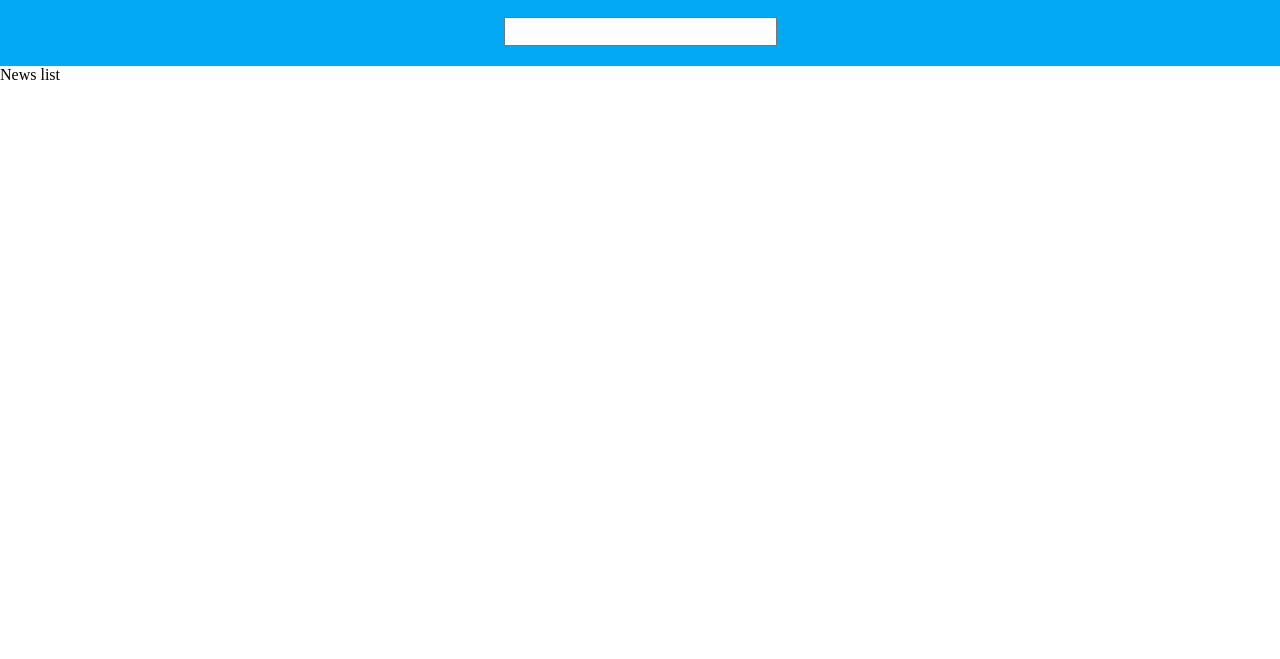
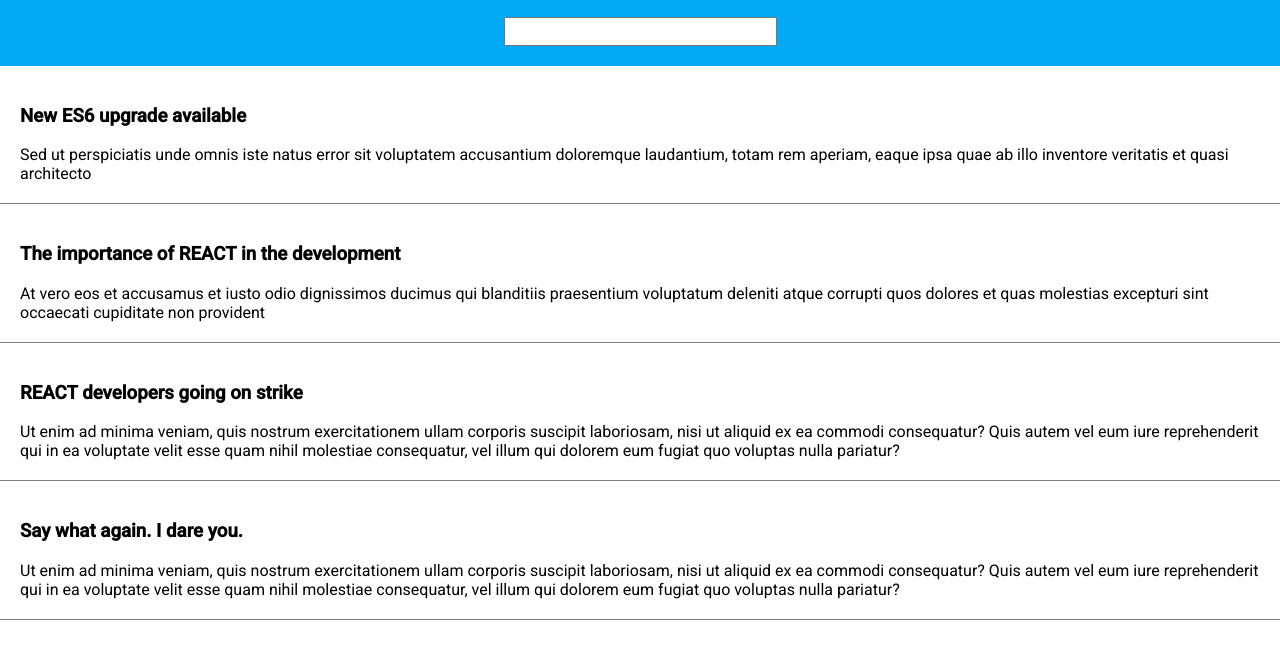
Before and after one commit to genie-ru/react_eng, a React app in the folder my-app/: page / in a window 1280 px wide. Shown: the part 63-722 px from the top of the page. Built offline with nearby package versions, Linux system fonts and the light colour scheme.

Commit message:
add prop2

```diff
--- a/my-app/public/index.html
+++ b/my-app/public/index.html
@@ -18,6 +18,10 @@
     <link rel="preconnect" href="https://fonts.googleapis.com">
     <link rel="preconnect" href="https://fonts.gstatic.com" crossorigin>
     <link href="https://fonts.googleapis.com/css2?family=Anton&display=swap" rel="stylesheet">
+    <link rel="preconnect" href="https://fonts.googleapis.com">
+    <link rel="preconnect" href="https://fonts.gstatic.com" crossorigin>
+    <link href="https://fonts.googleapis.com/css2?family=Anton&family=Roboto:wght@300;400;500&display=swap" rel="stylesheet">
+
     <!--
       Notice the use of %PUBLIC_URL% in the tags above.
       It will be replaced with the URL of the `public` folder during the build.
--- a/my-app/src/components/news_list.js
+++ b/my-app/src/components/news_list.js
@@ -1,10 +1,18 @@
-const Newslist = (props) => {
-    console.log(props);
+import NewsListItem from "./news_list_item";
+
+
+const NewsList = (props) => {
+
+    const news = props.news.map((item)=>(
+        <NewsListItem key={item.id} item={item}/>
+    ))
+
+
     return (
         <>
-            <div>News list</div>
+           { news }
         </>
     )
 }
 
-export default Newslist;
+export default NewsList;
--- /dev/null
+++ b/my-app/src/components/news_list_item.js
@@ -0,0 +1,13 @@
+const NewsListItem = ({item}) => {
+    return(
+        <div className="news_item">
+            <h3>{item.title}</h3>
+            <div>
+                {item.feed}
+            </div>
+
+        </div>
+    )
+}
+
+export default NewsListItem;
--- a/my-app/src/styles/styles.css
+++ b/my-app/src/styles/styles.css
@@ -1,5 +1,6 @@
 body {
-    margin:0
+    margin:0;
+    font-family: Roboto;
 }
 
 header {
@@ -21,3 +22,9 @@ header input {
     font-size: 20px;
     margin: 20px 0;
 }
+
+.news_item {
+    padding: 20px;
+    box-sizing: border-box;
+    border-bottom: 1px solid #808080;
+}
```
